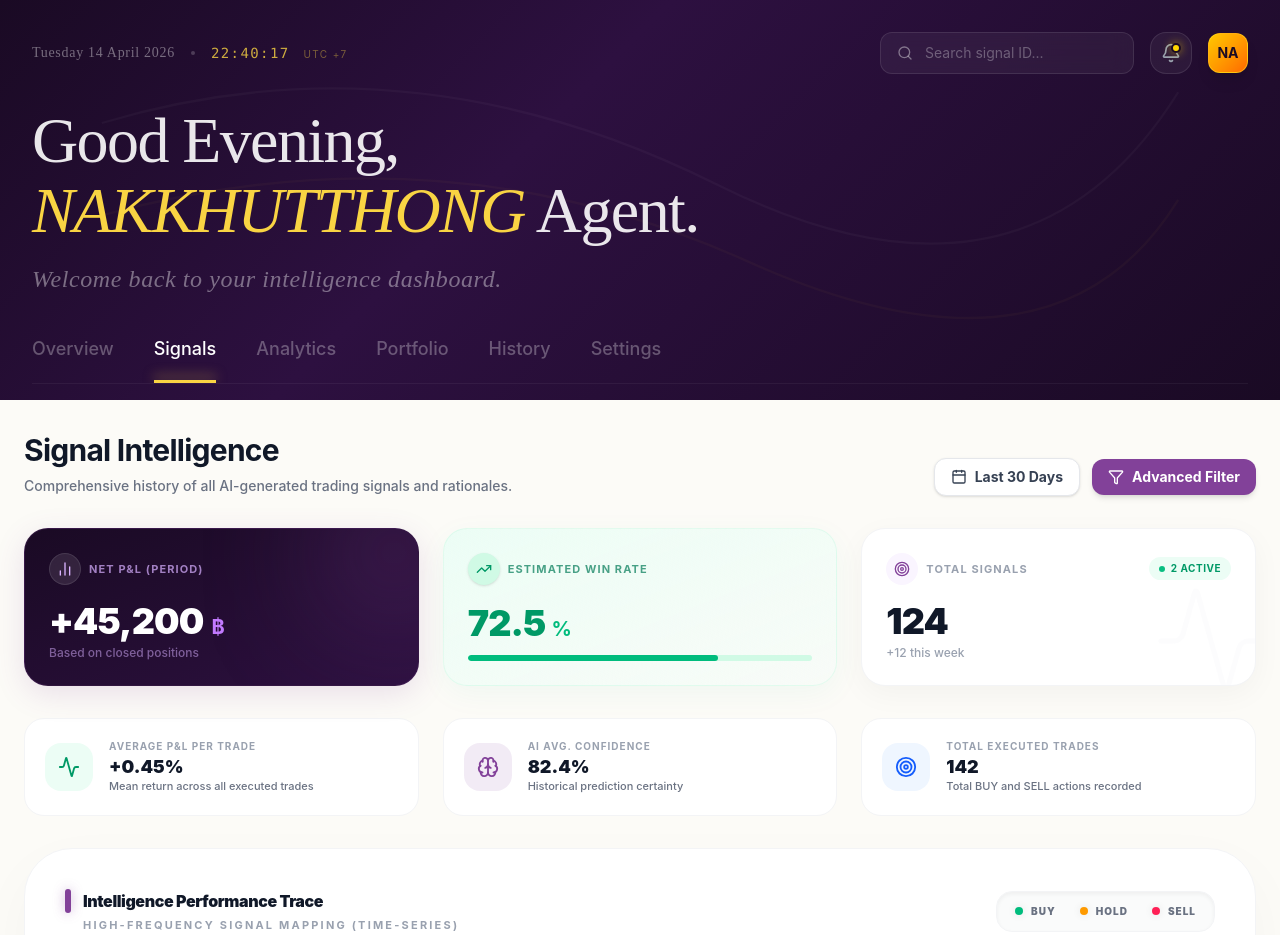
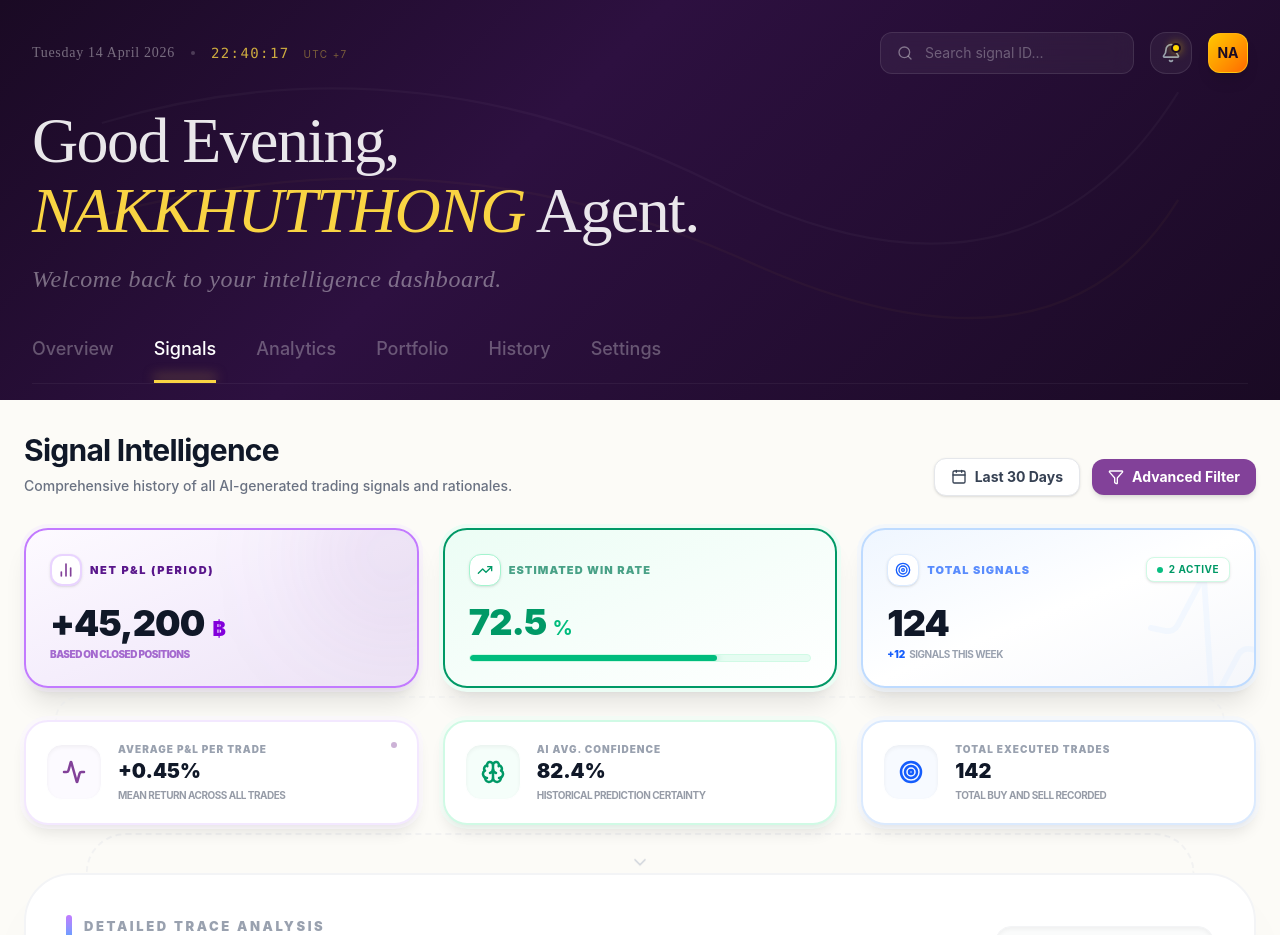
Before and after one commit to athiphat67/CN340_DATA-SCIENCE-FOR-SIGNAL-PROCESSING_PROJECT, a React (Vite) app in the folder Src/frontend/: page /signals in a window 1280 px wide. Shown: the top 935 px of the page. Built offline with nearby package versions, Linux system fonts and the light colour scheme.

Commit message:
Updated Signal Section

```diff
--- a/Src/frontend/components/signals/SignalAnalytics.tsx
+++ b/Src/frontend/components/signals/SignalAnalytics.tsx
@@ -1,49 +1,66 @@
 import React from 'react';
-import { Activity, Brain, Target } from 'lucide-react';
+import { Activity, Brain, Target, ChevronDown } from 'lucide-react';
 
 export const SignalAnalytics = () => {
-  // ข้อมูลเหล่านี้ดึงมาจาก get_pnl_summary() และ get_signal_stats() ใน database.py ได้ทันที
   const stats = [
     {
         label: 'Average P&L per Trade',
         value: '+0.45%',
-        desc: 'Mean return across all executed trades',
+        desc: 'Mean return across all trades',
         icon: Activity,
-        color: 'text-emerald-600',
-        bg: 'bg-emerald-50'
+        color: 'text-[#824199]', // ✨ เปลี่ยนเป็นสีม่วง
+        borderColor: 'border-purple-100',
+        ringColor: 'ring-purple-50/50',
+        bg: 'bg-purple-50/50'
     },
     {
         label: 'AI Avg. Confidence',
         value: '82.4%',
         desc: 'Historical prediction certainty',
         icon: Brain,
-        color: 'text-[#824199]',
-        bg: 'bg-[#824199]/10'
+        color: 'text-emerald-600', // ✨ เปลี่ยนเป็นสีเขียว
+        borderColor: 'border-emerald-100',
+        ringColor: 'ring-emerald-50/50',
+        bg: 'bg-emerald-50/50'
     },
     {
         label: 'Total Executed Trades',
         value: '142',
-        desc: 'Total BUY and SELL actions recorded',
+        desc: 'Total BUY and SELL recorded',
         icon: Target,
         color: 'text-blue-600',
-        bg: 'bg-blue-50'
+        borderColor: 'border-blue-100',
+        ringColor: 'ring-blue-50/50',
+        bg: 'bg-blue-50/50'
     },
   ];
 
   return (
-    <div className="grid grid-cols-1 md:grid-cols-3 gap-6 mb-8">
-      {stats.map((item, i) => (
-        <div key={i} className="bg-white p-5 rounded-[20px] border border-gray-100 flex items-center gap-4 hover:shadow-md transition-shadow">
-          <div className={`w-12 h-12 ${item.bg} ${item.color} rounded-2xl flex items-center justify-center shrink-0`}>
-            <item.icon size={22} />
+    <div className="relative mb-12 font-sans">
+      {/* Visual Connector: เส้นประเชื่อมโยงจาก 3 กล่องหลักด้านบน */}
+      <div className="absolute -top-6 left-1/2 -translate-x-1/2 w-[95%] h-6 border-x-2 border-t-2 border-dashed border-gray-200 rounded-t-[32px] opacity-30 pointer-events-none" />
+
+      <div className="grid grid-cols-1 md:grid-cols-3 gap-6 relative z-10">
+        {stats.map((item, i) => (
+          <div
+            key={i}
+            className={`bg-white p-5 rounded-[24px] border-2 ${item.borderColor} ring-4 ${item.ringColor} shadow-lg flex items-center gap-4 hover:-translate-y-1 transition-all duration-300 group`}
+          >
+            <div className={`w-14 h-14 ${item.bg} ${item.color} rounded-2xl flex items-center justify-center shrink-0 border border-white shadow-inner group-hover:scale-110 transition-transform`}>
+              <item.icon size={24} strokeWidth={2.5} />
+            </div>
+
+            <div className="flex-1">
+              <div className="flex justify-between items-start mb-0.5">
+                <p className="text-[10px] font-black text-gray-400 uppercase tracking-widest">{item.label}</p>
+                <div className={`w-1.5 h-1.5 rounded-full ${item.color.replace('text-', 'bg-')} opacity-40 animate-pulse`} />
+              </div>
+              <p className="text-xl font-black text-gray-900 leading-tight mb-1">{item.value}</p>
+              <p className="text-[10px] text-gray-500 font-bold uppercase tracking-tighter opacity-70">{item.desc}</p>
+            </div>
           </div>
-          <div>
-            <p className="text-[10px] font-bold text-gray-400 uppercase tracking-widest mb-0.5">{item.label}</p>
-            <p className="text-lg font-black text-gray-900 leading-tight">{item.value}</p>
-            <p className="text-[11px] text-gray-500 font-medium">{item.desc}</p>
-          </div>
-        </div>
-      ))}
+        ))}
+      </div>
     </div>
   );
 };
--- a/Src/frontend/components/signals/SignalPerformanceChart.tsx
+++ b/Src/frontend/components/signals/SignalPerformanceChart.tsx
@@ -1,6 +1,6 @@
 import React from 'react';
-import { TrendingUp, Zap, MinusCircle, AlertTriangle, Clock } from 'lucide-react';
-import { AreaChart, Area, XAxis, YAxis, CartesianGrid, Tooltip, ResponsiveContainer, Dot } from 'recharts';
+import { TrendingUp, Zap, MinusCircle, AlertTriangle, Clock, ChevronDown } from 'lucide-react';
+import { AreaChart, Area, XAxis, YAxis, CartesianGrid, Tooltip, ResponsiveContainer, Dot,} from 'recharts';
 
 export const SignalPerformanceChart = () => {
   // 1. จำลองข้อมูลที่มีหลายสัญญาณในหนึ่งวัน (อิงจากโครงสร้าง run_at ใน database.py)
@@ -66,17 +66,28 @@ export const SignalPerformanceChart = () => {
   };
 
   return (
-    <div className="bg-white p-8 md:p-10 rounded-[48px] border border-gray-100 shadow-[0_20px_60px_rgba(0,0,0,0.03)] mb-10 font-sans group">
+    <div className="relative font-sans group">
+
+      {/* ✨ Visual Connector: เส้นประเชื่อมโยงจาก 3 กล่องด้านบน */}
+      <div className="absolute -top-10 left-1/2 -translate-x-1/2 w-[90%] h-10 border-x-2 border-t-2 border-dashed border-gray-200 rounded-t-[40px] opacity-40 pointer-events-none" />
+      <div className="absolute -top-4 left-1/2 -translate-x-1/2 text-gray-300 pointer-events-none">
+        <ChevronDown size={20} className="animate-bounce" />
+      </div>
+
+      <div className="bg-white p-8 md:p-10 rounded-[48px] border-2 border-gray-100 shadow-[0_30px_70px_-20px_rgba(0,0,0,0.05)] relative z-10 transition-all">
+
+        {/* ✨ Sub-box Header: ปรับให้ดูเป็นรายละเอียดเจาะลึก */}
         <div className="flex flex-col md:flex-row md:items-center justify-between mb-12 gap-6">
           <div>
-          <div className="flex items-center gap-3 mb-1">
-             <div className="w-1.5 h-6 bg-[#824199] rounded-full shadow-[0_0_12px_rgba(130,65,153,0.4)]" />
-             <h3 className="text-base font-black text-gray-900 tracking-tight">Intelligence Performance Trace</h3>
+            <div className="flex items-center gap-3 mb-2">
+               <div className="w-1.5 h-6 bg-gradient-to-b from-purple-400 to-blue-400 rounded-full" />
+               <h3 className="text-[13px] font-black text-gray-400 uppercase tracking-[0.2em]">Detailed Trace Analysis</h3>
             </div>
-          <p className="text-[11px] text-gray-400 font-bold mt-1 uppercase tracking-[0.2em] pl-4.5">
-            High-frequency signal mapping (Time-Series)
-          </p>
+            <h2 className="text-2xl font-black text-gray-900 tracking-tight pl-4.5">
+              Intelligence <span className="text-purple-600 italic">Performance</span> Mapping
+            </h2>
           </div>
+
           <div className="flex bg-gray-50/80 backdrop-blur-sm p-1.5 rounded-2xl border border-gray-100 shadow-inner">
               <LegendItem color="bg-emerald-500" label="BUY" />
               <LegendItem color="bg-amber-500" label="HOLD" />
@@ -85,46 +96,35 @@ export const SignalPerformanceChart = () => {
         </div>
 
         <div className="h-[350px] w-full">
+          {/* ... ส่วน ResponsiveContainer และ Chart คงเดิมเพื่อความเสถียร ... */}
           <ResponsiveContainer width="100%" height="100%">
             <AreaChart data={data} margin={{ top: 10, right: 10, left: 0, bottom: 0 }}>
+              {/* ✨ ปรับ Gradient ให้ดูละมุนเข้ากับกล่อง P&L ใหม่ */}
               <defs>
                 <linearGradient id="colorProfit" x1="0" y1="0" x2="0" y2="1">
-                <stop offset="5%" stopColor="#824199" stopOpacity={0.15}/>
+                  <stop offset="5%" stopColor="#824199" stopOpacity={0.1}/>
                   <stop offset="95%" stopColor="#824199" stopOpacity={0}/>
                 </linearGradient>
               </defs>
               <CartesianGrid strokeDasharray="3 3" vertical={false} stroke="#f1f5f9" opacity={0.6}/>
-            <XAxis
-              dataKey="time"
-              axisLine={false}
-              tickLine={false}
-              tick={{ fontSize: 9, fill: '#94a3b8', fontWeight: 700 }}
-              dy={15}
-              // 🚀 ปรับให้แสดง label เฉพาะจุดที่เหมาะสมเพื่อไม่ให้แน่นเกินไป
-              interval="preserveStartEnd"
-              minTickGap={50}
-            />
-            <YAxis
-              axisLine={false}
-              tickLine={false}
-              tick={{ fontSize: 10, fill: '#94a3b8', fontWeight: 600 }}
-              tickFormatter={(value) => `${(value / 1000)}k`}
-              dx={-15}
-            />
+              <XAxis dataKey="time" axisLine={false} tickLine={false} tick={{ fontSize: 9, fill: '#94a3b8', fontWeight: 700 }} dy={15} interval="preserveStartEnd" minTickGap={50} />
+              <YAxis axisLine={false} tickLine={false} tick={{ fontSize: 10, fill: '#94a3b8', fontWeight: 600 }} tickFormatter={(value) => `${(value / 1000)}k`} dx={-15} />
               <Tooltip content={<CustomTooltip />} cursor={{ stroke: '#824199', strokeWidth: 1.5, strokeDasharray: '6 6' }} />
-            <Area
-              type="monotone"
-              dataKey="profit"
-              stroke="#824199"
-              strokeWidth={4}
-              fillOpacity={1}
-              fill="url(#colorProfit)"
-              dot={renderCustomDot}
-              activeDot={{ r: 7, strokeWidth: 4, stroke: '#fff', fill: '#824199', className: 'shadow-2xl' }}
-              style={{ filter: 'drop-shadow(0px 12px 15px rgba(130,65,153,0.3))' }}
-            />
+              <Area type="monotone" dataKey="profit" stroke="#824199" strokeWidth={4} fillOpacity={1} fill="url(#colorProfit)" dot={renderCustomDot} activeDot={{ r: 7, strokeWidth: 4, stroke: '#fff', fill: '#824199' }} />
             </AreaChart>
           </ResponsiveContainer>
+        </div>
+
+        {/* ✨ Footer: ย้ำความเป็น Sub-box ด้วยการบอกว่าข้อมูลดึงมาจากไหน */}
+        <div className="mt-10 pt-6 border-t border-gray-50 flex items-center justify-center gap-6 opacity-50">
+           <div className="flex items-center gap-2 text-[10px] font-bold text-gray-400">
+              <TrendingUp size={14} /> ANALYZING TRENDS
+           </div>
+           <div className="w-1 h-1 bg-gray-300 rounded-full" />
+           <div className="flex items-center gap-2 text-[10px] font-bold text-gray-400 uppercase tracking-widest">
+              Mapped from Master Log ID #590 - #599
+           </div>
+        </div>
       </div>
     </div>
   );
--- a/Src/frontend/components/signals/SignalStatsCards.tsx
+++ b/Src/frontend/components/signals/SignalStatsCards.tsx
@@ -3,37 +3,38 @@ import { Target, TrendingUp, Activity, BarChart2 } from 'lucide-react';
 
 export const SignalStatsCards = () => {
   return (
-    <div className="grid grid-cols-1 md:grid-cols-3 gap-6 mb-8">
+    <div className="grid grid-cols-1 md:grid-cols-3 gap-6 mb-8 font-sans">
 
-      {/* 🔄 [ตำแหน่งใหม่] Card 1: Net P&L (กล่องม่วงดำพรีเมียม) */}
-      <div className="bg-gradient-to-br from-[#1a0a24] to-[#2d1040] p-6 rounded-[24px] border border-[#824199]/20 shadow-[0_8px_30px_rgb(130,65,153,0.15)] flex flex-col justify-between relative overflow-hidden">
-        <div className="absolute -top-10 -right-10 w-32 h-32 bg-[#824199]/40 rounded-full blur-3xl pointer-events-none" />
+      {/* 🟣 Card 1: Net P&L (เพิ่มความเข้มของขอบและตัวหนังสือ) */}
+      <div className="bg-gradient-to-br from-[#fdfaff] via-[#f5eefc] to-[#ede4f5] p-6 rounded-[24px] border-2 border-purple-400 ring-4 ring-purple-100/40 shadow-xl flex flex-col justify-between relative overflow-hidden transition-all duration-300">
+        <div className="absolute -top-10 -right-10 w-32 h-32 bg-[#824199]/15 rounded-full blur-3xl pointer-events-none" />
 
         <div className="flex items-center justify-between mb-4 relative z-10">
           <div className="flex items-center gap-2">
-            <div className="w-8 h-8 rounded-full bg-white/10 backdrop-blur-sm flex items-center justify-center text-purple-300 border border-white/10">
-              <BarChart2 size={16} />
+            <div className="w-8 h-8 rounded-xl bg-white flex items-center justify-center text-[#824199] border-2 border-purple-200 shadow-sm">
+              <BarChart2 size={16} strokeWidth={2.5} />
             </div>
-            <p className="text-[11px] font-bold text-purple-300/70 uppercase tracking-widest">Net P&L (Period)</p>
+            {/* ✨ ปรับสีตัวหนังสือให้เป็น Purple-900 เพื่อความเข้มชัดเจน */}
+            <p className="text-[11px] font-black text-purple-900 uppercase tracking-[0.15em]">Net P&L (Period)</p>
           </div>
         </div>
 
         <div className="relative z-10">
           <div className="flex items-baseline gap-2">
-            <p className="text-4xl font-black text-white tracking-tight">+45,200</p>
-            <span className="text-xl font-bold text-purple-400">฿</span>
+            <p className="text-4xl font-black text-gray-900 tracking-tight">+45,200</p>
+            <span className="text-xl font-black text-purple-700">฿</span>
           </div>
-          <p className="text-xs text-purple-300/50 font-medium mt-1">Based on closed positions</p>
+          <p className="text-[10px] text-purple-800/60 font-black mt-1 uppercase tracking-tighter">Based on closed positions</p>
         </div>
       </div>
 
-      {/* Card 2: Win Rate (ตำแหน่งเดิม) */}
-      <div className="bg-gradient-to-br from-emerald-50 to-teal-50/30 p-6 rounded-[24px] border border-emerald-100/50 shadow-[0_8px_30px_rgb(16,185,129,0.05)] flex flex-col justify-between relative overflow-hidden">
+      {/* 🟢 Card 2: Win Rate (เพิ่มขอบสีเขียวเข้มและมิติขอบสองชั้น) */}
+      <div className="bg-gradient-to-br from-emerald-50 to-white p-6 rounded-[24px] border-2 border-emerald-600 ring-4 ring-emerald-50 shadow-xl flex flex-col justify-between relative overflow-hidden transition-all duration-300">
         <div className="flex items-center gap-2 mb-4 relative z-10">
-          <div className="w-8 h-8 rounded-full bg-emerald-100 flex items-center justify-center text-emerald-600 shadow-sm">
+          <div className="w-8 h-8 rounded-xl bg-white flex items-center justify-center text-emerald-600 border border-emerald-200 shadow-sm">
             <TrendingUp size={16} />
           </div>
-          <p className="text-[11px] font-bold text-emerald-700/70 uppercase tracking-widest">Estimated Win Rate</p>
+          <p className="text-[11px] font-black text-emerald-700/70 uppercase tracking-widest">Estimated Win Rate</p>
         </div>
         <div className="relative z-10">
           <div className="flex items-baseline gap-1.5">
@@ -41,33 +42,36 @@ export const SignalStatsCards = () => {
             <span className="text-xl font-bold text-emerald-500">%</span>
           </div>
           {/* Mini Progress Bar */}
-          <div className="w-full h-1.5 bg-emerald-100 rounded-full mt-3 overflow-hidden">
-             <div className="h-full bg-emerald-500 rounded-full" style={{ width: '72.5%' }}></div>
+          <div className="w-full h-2 bg-emerald-100/50 rounded-full mt-3 overflow-hidden border border-emerald-100">
+            <div className="h-full bg-emerald-500 rounded-full shadow-[0_0_8px_rgba(16,185,129,0.4)]" style={{ width: '72.5%' }}></div>
           </div>
         </div>
       </div>
 
-      {/* 🔄 [ตำแหน่งใหม่] Card 3: Total Signals & Activity */}
-      <div className="bg-white p-6 rounded-[24px] border border-gray-100 shadow-[0_8px_30px_rgb(0,0,0,0.04)] flex flex-col justify-between relative overflow-hidden">
+      {/* 🔵 Card 3: Total Signals (อัปเกรดให้เด่นเท่ากันด้วยโทน Blue-Indigo) */}
+      <div className="bg-gradient-to-br from-blue-50 via-white to-indigo-50/50 p-6 rounded-[24px] border-2 border-blue-200 ring-4 ring-blue-50/60 shadow-xl flex flex-col justify-between relative overflow-hidden transition-all duration-300">
         <div className="flex items-center justify-between mb-4 relative z-10">
           <div className="flex items-center gap-2">
-            <div className="w-8 h-8 rounded-full bg-purple-50 flex items-center justify-center text-[#824199]">
+            <div className="w-8 h-8 rounded-xl bg-white flex items-center justify-center text-blue-600 border border-blue-100 shadow-sm">
               <Target size={16} />
             </div>
-            <p className="text-[11px] font-bold text-gray-400 uppercase tracking-widest">Total Signals</p>
+            <p className="text-[11px] font-black text-blue-600/70 uppercase tracking-widest">Total Signals</p>
           </div>
-          <span className="flex items-center gap-1.5 text-[10px] text-emerald-600 bg-emerald-50 px-2.5 py-1 rounded-full font-bold uppercase tracking-wider">
-             <span className="w-1.5 h-1.5 rounded-full bg-emerald-500 animate-pulse"></span>
-             2 Active
+          <span className="flex items-center gap-1.5 text-[10px] text-emerald-600 bg-white px-2.5 py-1 rounded-lg border border-emerald-100 font-bold uppercase tracking-wider shadow-sm">
+            <span className="w-1.5 h-1.5 rounded-full bg-emerald-500 animate-pulse"></span>
+            2 Active
           </span>
         </div>
         <div className="relative z-10">
           <p className="text-4xl font-black text-gray-900 tracking-tight">124</p>
-          <p className="text-xs text-gray-400 font-medium mt-1">+12 this week</p>
+          <div className="flex items-center gap-1 mt-1">
+            <span className="text-[10px] text-blue-600 font-black">+12</span>
+            <span className="text-[10px] text-gray-400 font-bold uppercase tracking-tighter">signals this week</span>
+          </div>
         </div>
-        {/* Background Graphic */}
-        <div className="absolute -bottom-4 -right-4 text-gray-50/50 pointer-events-none">
-           <Activity size={120} strokeWidth={1} />
+        {/* Background Activity Graphic */}
+        <div className="absolute -bottom-6 -right-6 text-blue-100/30 pointer-events-none transform rotate-12">
+          <Activity size={140} strokeWidth={1} />
         </div>
       </div>
 
```
Lines whose indentation alone changed are shown as unchanged.
